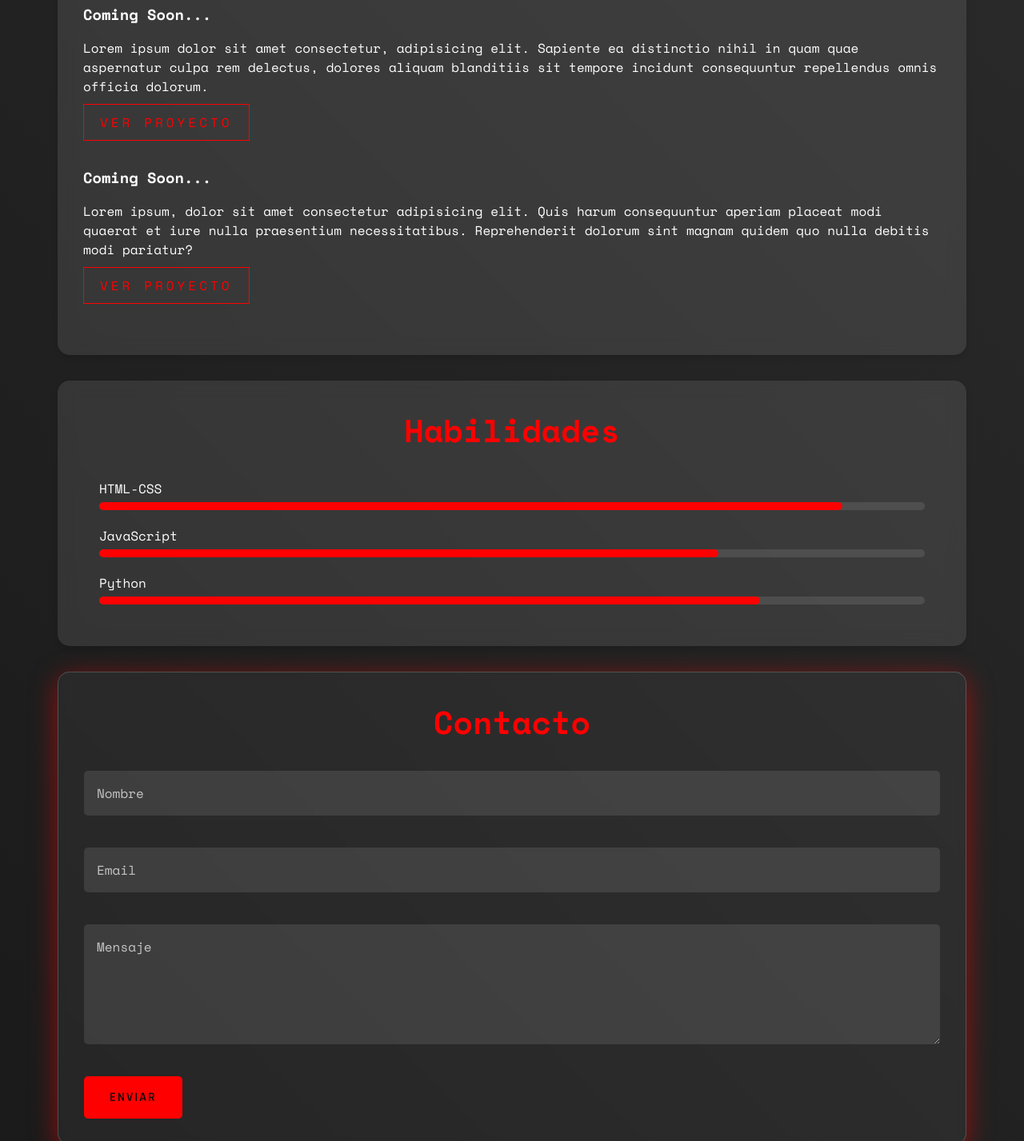
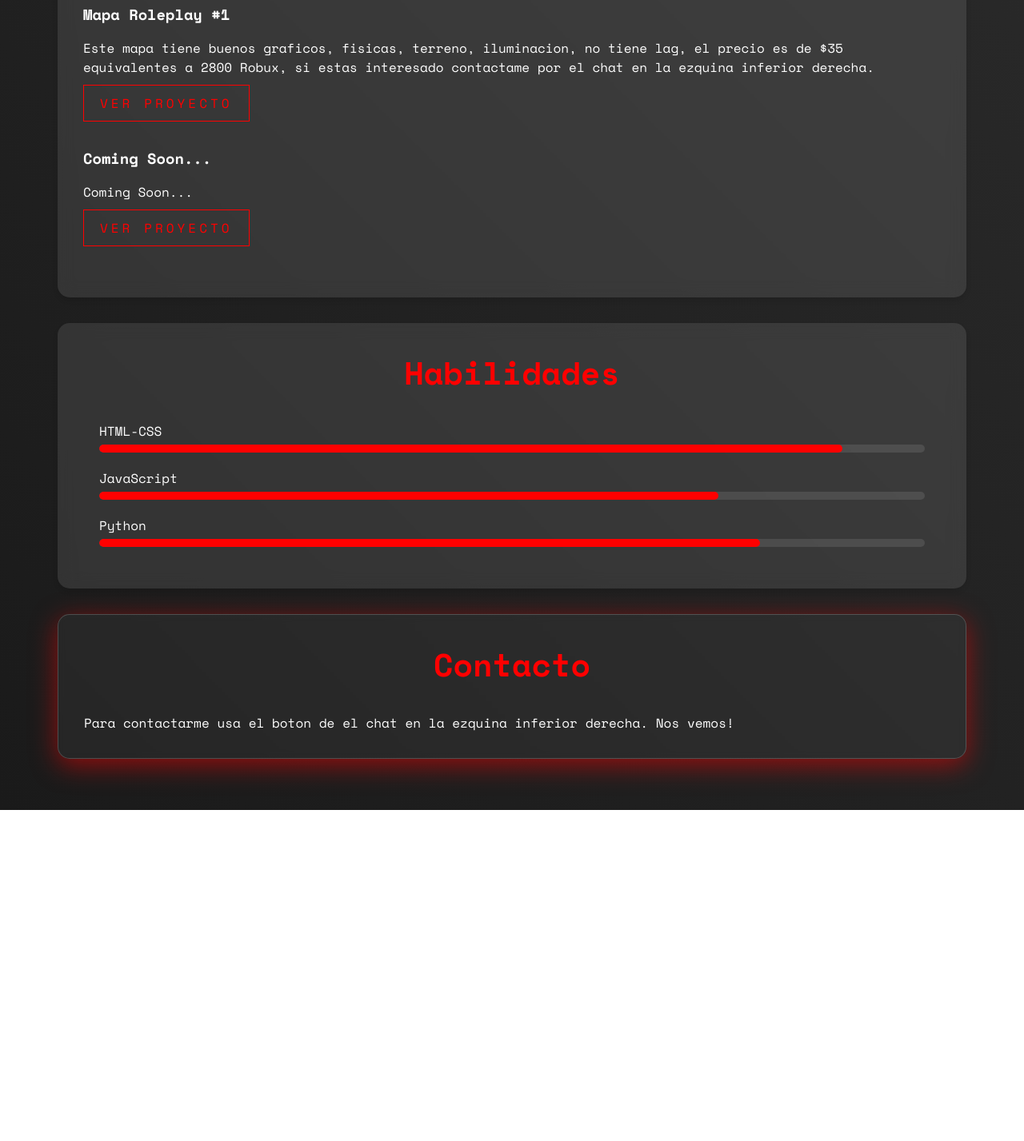
Before and after one commit to zmirex/web, a plain HTML site: page index.html in a window 1280 px wide. Shown: the part 597-2024 px from the top of the page at 80% size. After the commit the page ends 1610 px from the top, so only its background shows below. Drawn offline with nearby package versions, Linux system fonts and the light colour scheme.

Commit message:
Update index.html

```diff
--- a/index.html
+++ b/index.html
@@ -16,7 +16,6 @@
                 <ul>
                     <li><a href="#inicio" class="nav-link"><i class="fas fa-home"></i> Inicio</a></li>
                     <li><a href="#proyectos" class="nav-link"><i class="fas fa-project-diagram"></i> Proyectos</a></li>
-                    <li><a href="#experiencia" class="nav-link"><i class="fas fa-briefcase"></i> Experiencia</a></li>
                     <li><a href="#habilidades" class="nav-link"><i class="fas fa-cogs"></i> Habilidades</a></li>
                     <li><a href="#contacto" class="nav-link"><i class="fas fa-envelope"></i> Contacto</a></li>
                 </ul>
@@ -40,13 +39,13 @@
             <section id="proyectos" class="glass-card">
                 <h2 class="section-title">Proyectos Destacados</h2>
                 <div class="proyecto" data-tilt>
-                    <h3>Coming Soon...</h3>
-                    <p>Lorem ipsum dolor sit amet consectetur, adipisicing elit. Sapiente ea distinctio nihil in quam quae aspernatur culpa rem delectus, dolores aliquam blanditiis sit tempore incidunt consequuntur repellendus omnis officia dolorum.</p>
-                    <a href="#" class="btn-neon">Ver Proyecto</a>
+                    <h3>Mapa Roleplay #1</h3>
+                    <p>Este mapa tiene buenos graficos, fisicas, terreno, iluminacion, no tiene lag, el precio es de $35 equivalentes a 2800 Robux, si estas interesado contactame por el chat en la ezquina inferior derecha.</p>
+                    <a href="https://www.roblox.com/games/18997679267/Map-1" class="btn-neon">Ver Proyecto</a>
                 </div>
                 <div class="proyecto" data-tilt>
                     <h3>Coming Soon...</h3>
-                    <p>Lorem ipsum, dolor sit amet consectetur adipisicing elit. Quis harum consequuntur aperiam placeat modi quaerat et iure nulla praesentium necessitatibus. Reprehenderit dolorum sint magnam quidem quo nulla debitis modi pariatur?</p>
+                    <p>Coming Soon...</p>
                     <a href="#" class="btn-neon">Ver Proyecto</a>
                 </div>
             </section>
@@ -77,12 +76,7 @@
 
             <section id="contacto" class="glass-card">
                 <h2 class="section-title">Contacto</h2>
-                <form id="contact-form">
-                    <input type="text" placeholder="Nombre" required>
-                    <input type="email" placeholder="Email" required>
-                    <textarea placeholder="Mensaje" required></textarea>
-                    <button type="submit">Enviar</button>
-                </form>
+                <p>Para contactarme usa el boton de el chat en la ezquina inferior derecha. Nos vemos!</p>
             </section>
         </main>
     </div>
```
